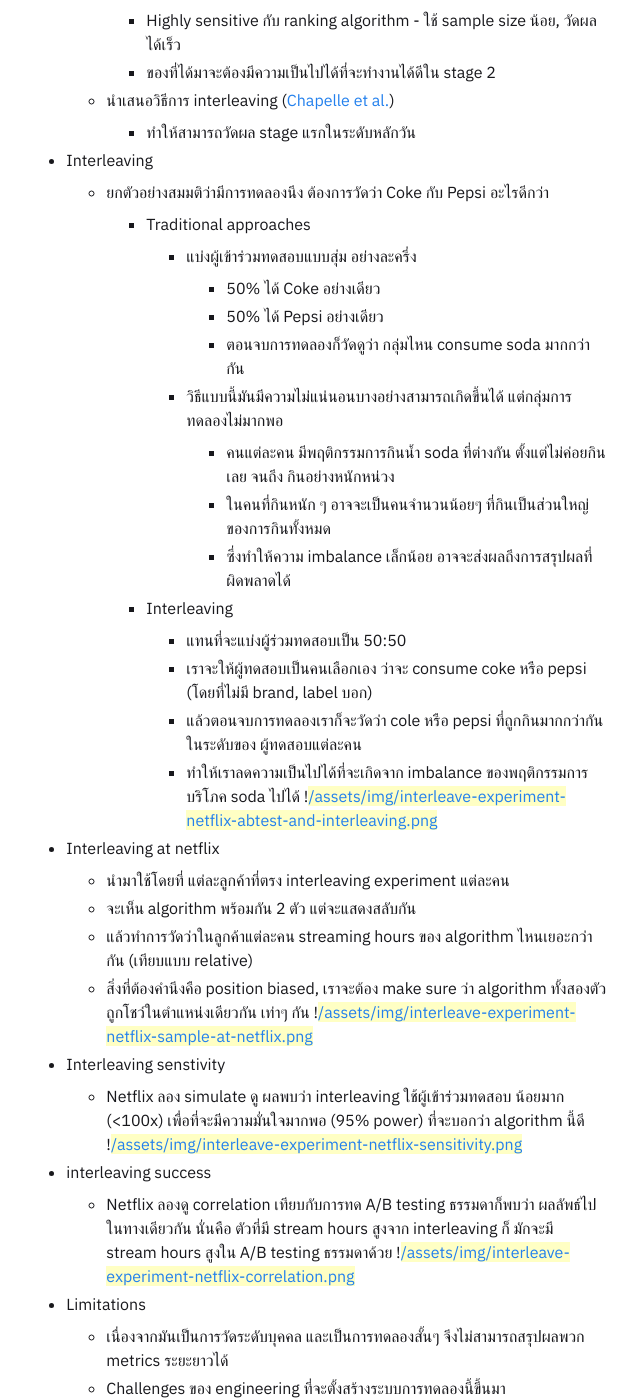
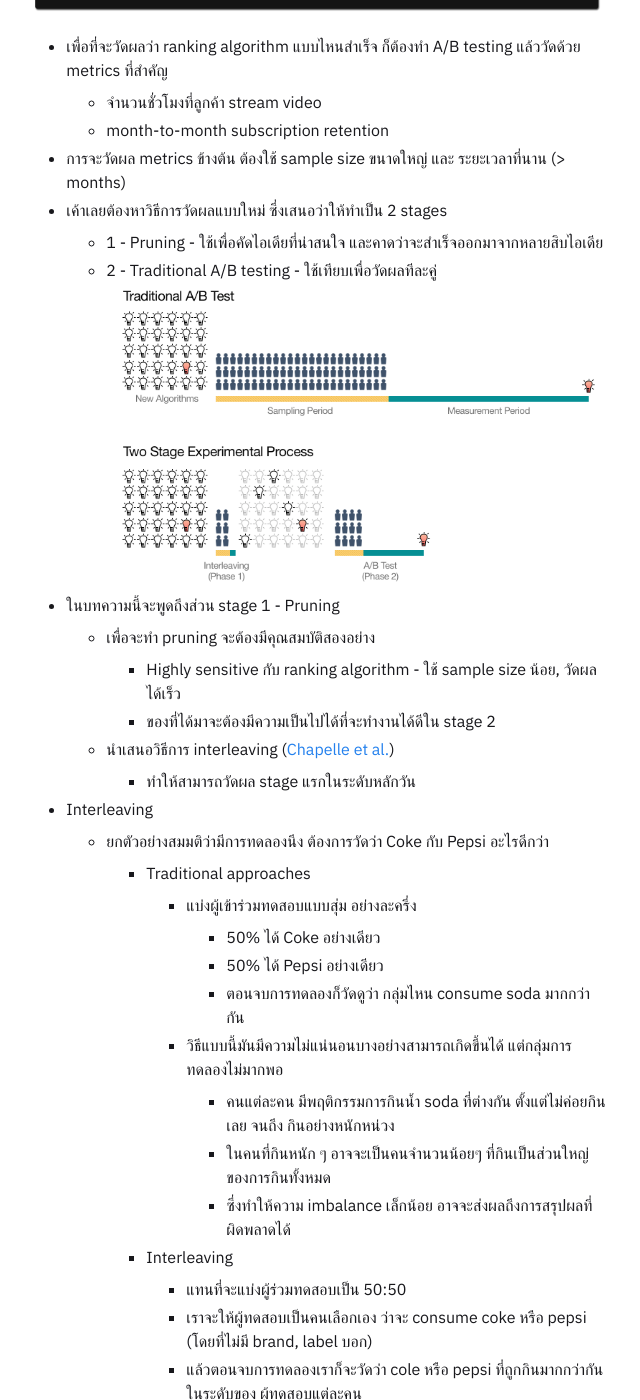
Before and after one commit to lukkiddd/lukkiddd.github.io, a Jekyll site: the page built from _notes/Public/Interleaving experiment at Netflix.md, in a window 1280 px wide and 1400 px high, scrolled down 756 px. Shown: the whole window, without its empty margins (323-963 px from the left). Built offline with Jekyll 4.4.1, drawn with Linux system fonts in a browser that asks for light colours; some of the changed text lies outside the part shown.

Commit message:
Fixed incorrect image link on interleave experiment

```diff
--- a/_notes/Public/Interleaving experiment at Netflix.md
+++ b/_notes/Public/Interleaving experiment at Netflix.md
@@ -9,7 +9,9 @@
 - Netflix มี ranking algorithm หลากหลายตัว และแต่ละตัวถูกสร้างมาด้วยจุดประสงค์ที่ต่างกัน
 	- Top Picks - เรียงตามความชอบส่วนบุคคล
 	- Trending Now - ใช้ความ popular เข้ามาคิดด้วย
-![[/assets/img/interleave-experiment-netflix-capture.png]]
+
+![interleave-experiment-netflix](/assets/img/interleave-experiment-netflix-capture.png)
+
 - เพื่อที่จะวัดผลว่า ranking algorithm แบบไหนสำเร็จ ก็ต้องทำ A/B testing แล้ววัดด้วย metrics ที่สำคัญ
 	- จำนวนชั่วโมงที่ลูกค้า stream video
 	- month-to-month subscription retention
@@ -17,7 +19,7 @@
 - เค้าเลยต้องหาวิธีการวัดผลแบบใหม่ ซึ่งเสนอว่าให้ทำเป็น 2 stages
 	- 1 - Pruning - ใช้เพื่อคัดไอเดียที่น่าสนใจ และคาดว่าจะสำเร็จออกมาจากหลายสิบไอเดีย
 	- 2 - Traditional A/B testing - ใช้เทียบเพื่อวัดผลทีละคู่
-![[/assets/img/interleave-experiment-netflix-two-stage-abtest.png]]
+![interleave-experiment-netflix-two-stage-abtest](/assets/img/interleave-experiment-netflix-two-stage-abtest.png)
 - ในบทความนี้จะพูดถึงส่วน stage 1 - Pruning
 	- เพื่อจะทำ pruning จะต้องมีคุณสมบัติสองอย่าง
 		- Highly sensitive กับ ranking algorithm - ใช้ sample size น้อย, วัดผลได้เร็ว
@@ -40,19 +42,23 @@
 			- เราจะให้ผู้ทดสอบเป็นคนเลือกเอง ว่าจะ consume coke หรือ pepsi (โดยที่ไม่มี brand, label  บอก)
 			- แล้วตอนจบการทดลองเราก็จะวัดว่า cole หรือ pepsi ที่ถูกกินมากกว่ากัน ในระดับของ ผู้ทดสอบแต่ละคน
 			- ทำให้เราลดความเป็นไปได้ที่จะเกิดจาก imbalance ของพฤติกรรมการบริโภค soda ไปได้
-![[/assets/img/interleave-experiment-netflix-abtest-and-interleaving.png]]
+![interleave-experiment-netflix-abtest-and-interleaving](/assets/img/interleave-experiment-netflix-abtest-and-interleaving.png)
+
 - Interleaving at netflix
 	- นำมาใช้โดยที่ แต่ละลูกค้าที่ตรง interleaving experiment แต่ละคน
 	- จะเห็น algorithm พร้อมกัน 2 ตัว แต่จะแสดงสลับกัน
 	- แล้วทำการวัดว่าในลูกค้าแต่ละคน streaming hours ของ algorithm ไหนเยอะกว่ากัน (เทียบแบบ relative)
 	- สิ่งที่ต้องคำนึงคือ position biased, เราจะต้อง make sure ว่า algorithm ทั้งสองตัว ถูกโชว์ในตำแหน่งเดียวกัน เท่าๆ กัน
-![[/assets/img/interleave-experiment-netflix-sample-at-netflix.png]]
+![interleave-experiment-netflix-sample-at-netflix](/assets/img/interleave-experiment-netflix-sample-at-netflix.png)
+
 - Interleaving senstivity
 	- Netflix ลอง simulate ดู ผลพบว่า interleaving ใช้ผู้เข้าร่วมทดสอบ น้อยมาก (<100x) เพื่อที่จะมีความมั่นใจมากพอ (95% power) ที่จะบอกว่า algorithm นี้ดี
-![[/assets/img/interleave-experiment-netflix-sensitivity.png]]
+![interleave-experiment-netflix-sensitivity](/assets/img/interleave-experiment-netflix-sensitivity.png)
+
 - interleaving success
 	- Netflix ลองดู correlation เทียบกับการทด A/B testing ธรรมดาก็พบว่า ผลลัพธ์ไปในทางเดียวกัน นั่นคือ ตัวที่มี stream hours สูงจาก interleaving ก็ มักจะมี stream hours สูงใน A/B testing ธรรมดาด้วย
-![[/assets/img/interleave-experiment-netflix-correlation.png]]
+![interleave-experiment-netflix-correlation](/assets/img/interleave-experiment-netflix-correlation.png)
+
 - Limitations
 	- เนื่องจากมันเป็นการวัดระดับบุคคล และเป็นการทดลองสั้นๆ จึงไม่สามารถสรุปผลพวก metrics ระยะยาวได้
 	- Challenges ของ engineering ที่จะตั้งสร้างระบบการทดลองนี้ขึ้นมา
```
